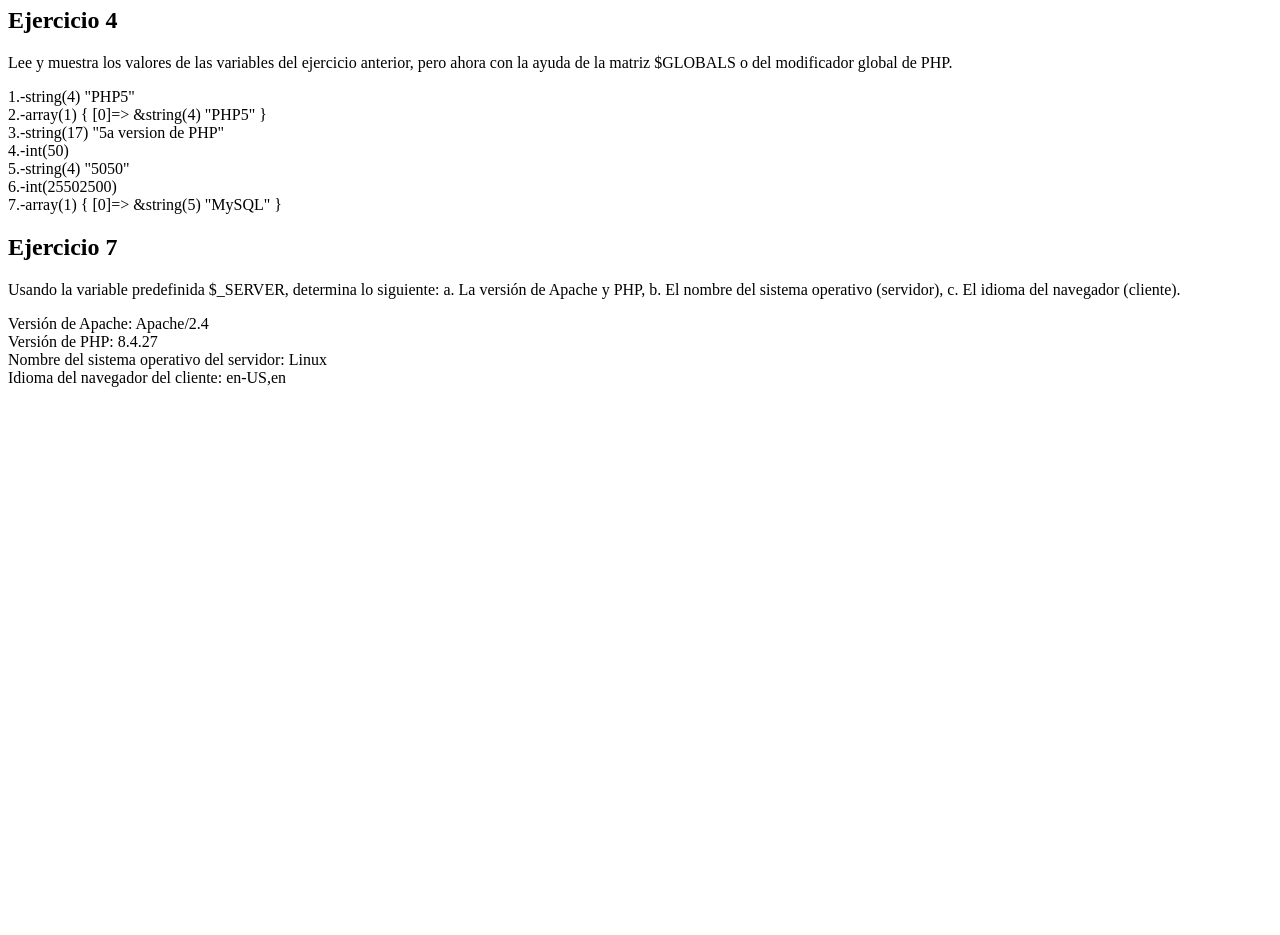
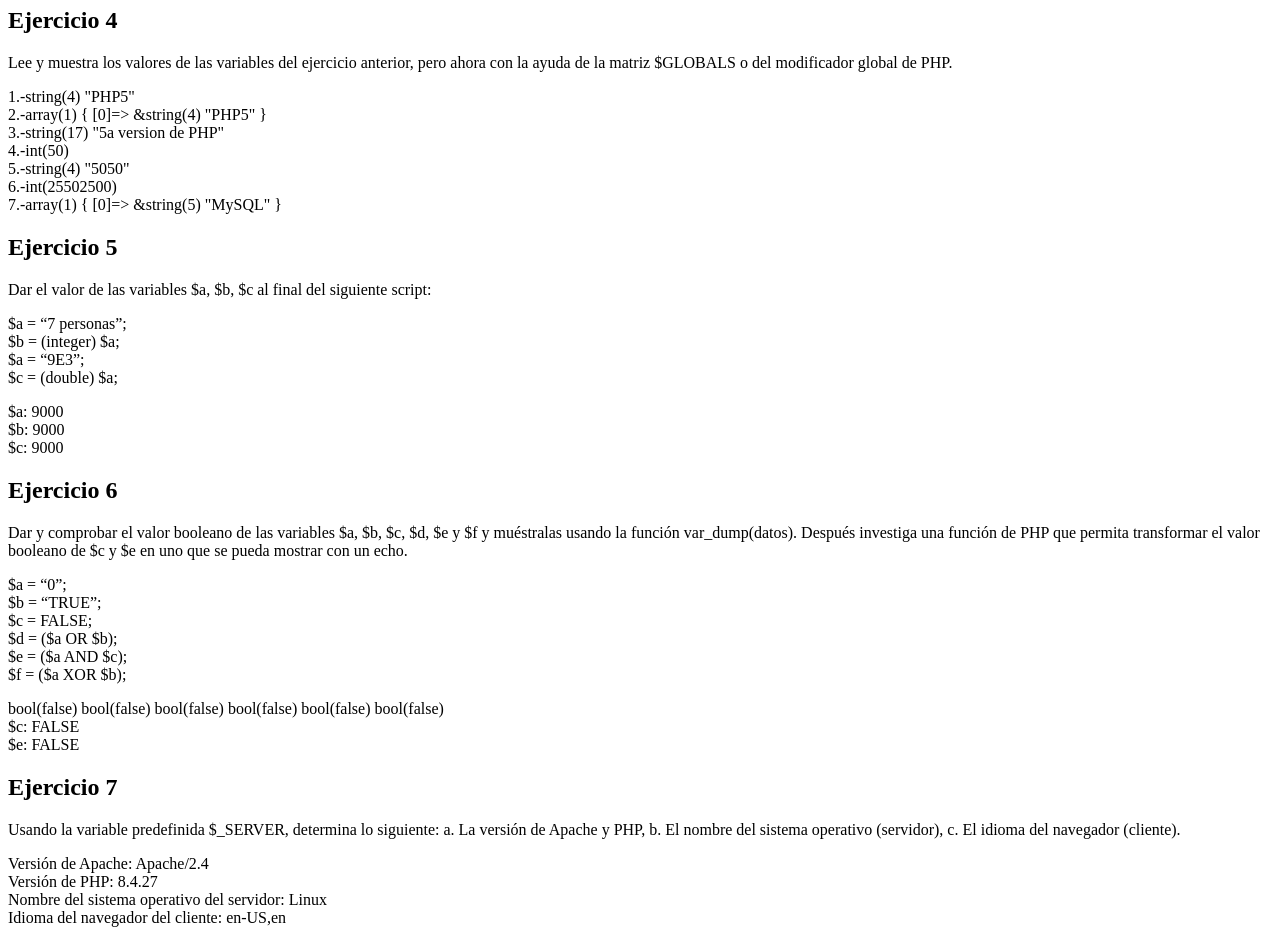
Before and after one commit to JorgeLeonVivanco/Practicas_TW, a PHP site: page / in a window 1280 px wide. Shown: the part 1109-2044 px from the top of the page. Before the commit the page ends 1496 px from the top, so only its background shows below. Run offline with PHP 8.4, Linux system fonts and the light colour scheme.

Commit message:
Ejercicio 5 y 6 Terminado

```diff
--- a/p02/index.php
+++ b/p02/index.php
@@ -5,6 +5,7 @@
     <title>Práctica 3</title>
 </head>
 <body>
+
 <h2>Ejercicio 1</h2>
     <p>Determina cuál de las siguientes variables son válidas y explica por qué:</p>
     <p>$_myvar,  $_7var,  myvar,  $myvar,  $var7,  $_element1, $house*5</p>
@@ -26,6 +27,8 @@
         echo '<li>$_element1 es válida porque inicia con guión bajo.</li>';
         echo '</ul>';
     ?>
+
+
 <h2>Ejercicio 2</h2>
     <p>Proporcionar los valores de $a, $b, $c como sigue:</p>
     <p>$a = “ManejadorSQL”-----$b = 'MySQL’----$c = &$a;</p>
@@ -55,6 +58,8 @@
         echo '<li>La Tercera Variable: </li>'; echo "$c";
         echo '</ul>';
     ?>
+
+
 <h2>Ejercicio 3</h2>
     <p>Muestra el contenido de cada variable inmediatamente después de cada asignación,
     verificar la evolución del tipo de estas variables (imprime todos los componentes de los
@@ -84,6 +89,7 @@
     $z[0] = "MySQL";
     echo "7.-";var_dump($z); echo "<br>";
     ?>
+
  <h2>Ejercicio 4</h2>
     <p>Lee y muestra los valores de las variables del ejercicio anterior, pero ahora con la ayuda de
     la matriz $GLOBALS o del modificador global de PHP.</p>
@@ -106,6 +112,54 @@ $z[0] = "MySQL";
     echo "7.-"; var_dump($z); echo "<br>";
     ?>
 
+
+<h2>Ejercicio 5</h2>
+    <p>Dar el valor de las variables $a, $b, $c al final del siguiente script:</p>
+    <p>
+    $a = “7 personas”; <br>
+    $b = (integer) $a;<br>
+    $a = “9E3”;<br>
+    $c = (double) $a;<br>
+    </p>
+    <?php
+    $a = "7 personas";
+    $b = (integer)$a;
+    $a = "9E3";
+    $c = (double)$a;
+    echo "\$a: $a <br>";
+    echo "\$b: $b <br>";
+    echo "\$c: $c <br>";
+  ?>
+
+
+<h2>Ejercicio 6</h2>
+    <p> Dar y comprobar el valor booleano de las variables $a, $b, $c, $d, $e y $f y muéstralas
+    usando la función var_dump(datos). Después investiga una función de PHP que permita transformar el valor booleano de $c y $e
+    en uno que se pueda mostrar con un echo.</p>
+    <p>
+$a = “0”; <br>
+$b = “TRUE”; <br>
+$c = FALSE; <br>
+$d = ($a OR $b); <br>
+$e = ($a AND $c); <br>
+$f = ($a XOR $b); <br>
+    </p>
+    <?php
+    $a = "0";
+$b = "TRUE";
+$c = FALSE;
+$d = ($a OR $b);
+$e = ($a AND $c);
+$f = ($a XOR $b);
+var_dump($a, $b, $c, $d, $e, $f); echo"<br>";
+// Transformar el valor booleano en un valor que se puede mostrar con echo
+$booleanToText = function ($value) {
+    return $value ? 'TRUE' : 'FALSE';
+};
+echo "\$c: " . $booleanToText($c) . "<br>";
+echo "\$e: " . $booleanToText($e) . "<br>";
+?>
+
 <h2>Ejercicio 7</h2>
     <p>Usando la variable predefinida $_SERVER, determina lo siguiente:
     a. La versión de Apache y PHP,
@@ -116,14 +170,11 @@ $apacheVersion = $_SERVER['SERVER_SOFTWARE'];
     $phpVersion = phpversion();
     $serverOs = php_uname('s');
     $clientLanguage = $_SERVER['HTTP_ACCEPT_LANGUAGE'];
-
     echo "Versión de Apache: $apacheVersion <br>";
     echo "Versión de PHP: $phpVersion <br>";
     echo "Nombre del sistema operativo del servidor: $serverOs <br>";
     echo "Idioma del navegador del cliente: $clientLanguage <br>";
     ?>
 
-
-
 </body>
 </html>
```
Lines whose indentation alone changed are shown as unchanged.
